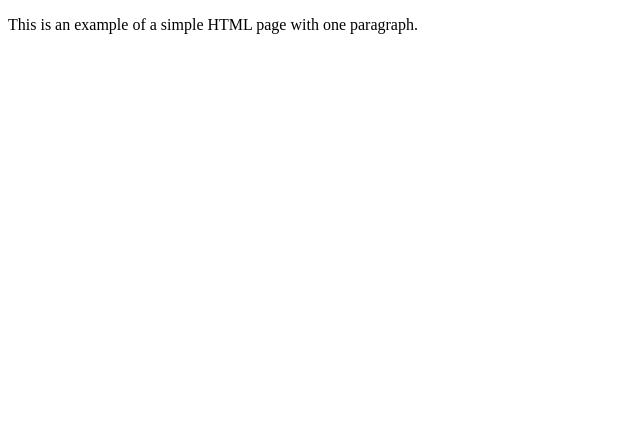
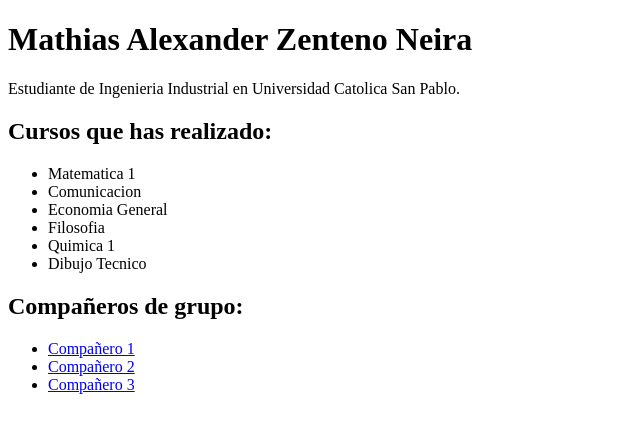
Before and after one commit to aed18/test_vercel, a plain HTML site: page index.html in a window 1280 px wide. Shown: the whole page, without its empty margins (0-640 px from the left). Drawn offline with Linux system fonts and the light colour scheme.

Commit message:
Update index.html

```diff
--- a/index.html
+++ b/index.html
@@ -1,9 +1,33 @@
 <!DOCTYPE html>
 <html>
-    <head>
-        <title>Example</title>
-    </head>
-    <body>
-        <p>This is an example of a simple HTML page with one paragraph.</p>
-    </body>
+<head>
+    <title>Mathias Alexander Zenteno Neira</title>
+    <!-- Logo de la universidad <link rel="stylesheet" href="styles.css"> -->
+</head>
+<body>
+    <!-- Logo de la universidad -->
+    <!-- Logo de la universidad <div class="logo-container">
+        <img src="https://stakeholders.com.pe/wp-content/uploads/2015/05/2205%20ucsp%20500.jpg" alt="Logo de la Universidad Catolica San Pablo" class="logo">
+    </div>
+    -->
+    <h1>Mathias Alexander Zenteno Neira</h1>
+    <p>Estudiante de Ingenieria Industrial en Universidad Catolica San Pablo.</p>
+
+    <h2>Cursos que has realizado:</h2>
+    <ul>
+        <li>Matematica 1</li>
+        <li>Comunicacion</li>
+        <li>Economia General</li>
+        <li>Filosofia</li>
+        <li>Quimica 1</li>
+        <li>Dibujo Tecnico</li>
+    </ul>
+
+    <h2>Compañeros de grupo:</h2>
+    <ul>
+        <li><a href="http://pagina-de-companero1.com">Compañero 1</a></li>
+        <li><a href="http://pagina-de-companero2.com">Compañero 2</a></li>
+        <li><a href="http://pagina-de-companero3.com">Compañero 3</a></li>
+    </ul>
+</body>
 </html>
```
